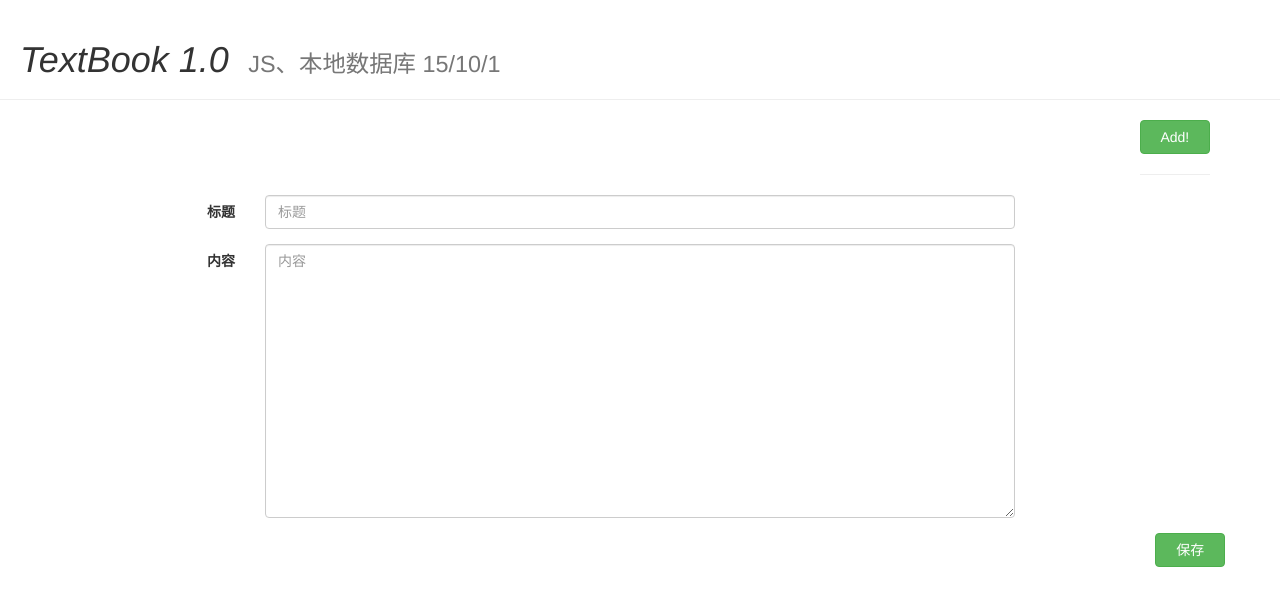
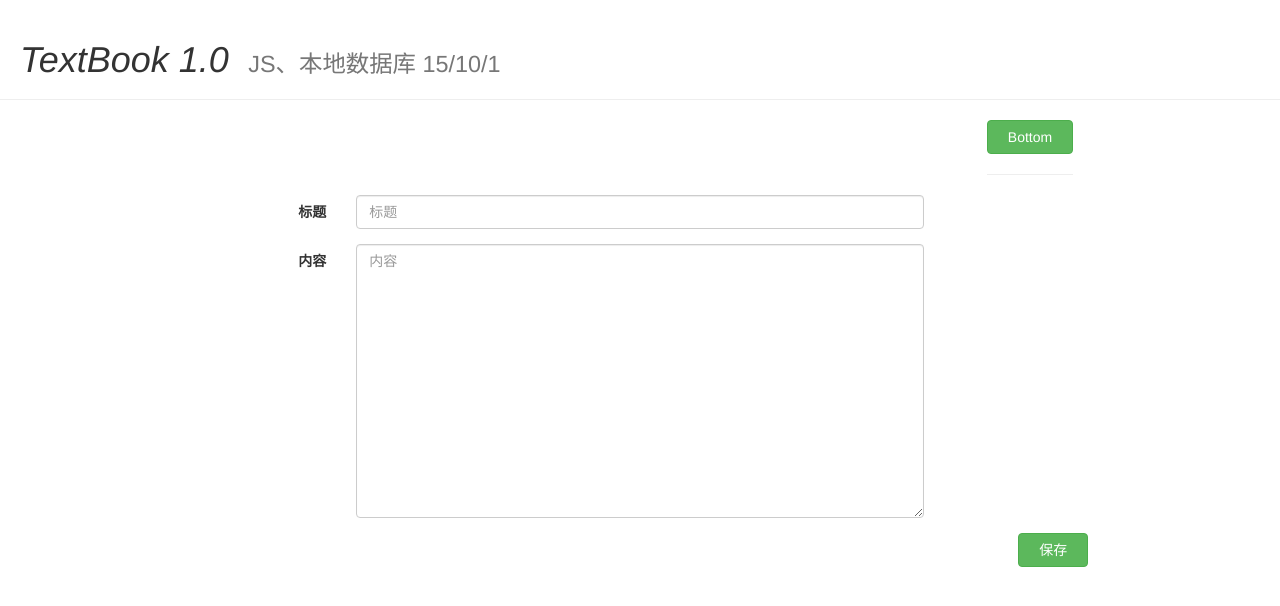
Before and after one commit to Fengxu-W/textBook1.0, a plain HTML site: page index.html in a window 1280 px wide. Drawn offline with Linux system fonts and the light colour scheme.

Commit message:
modified index.html for add <meta>

```diff
--- a/index.html
+++ b/index.html
@@ -3,6 +3,7 @@
 <head>
     <meta charset="UTF-8">
     <title>textbook</title>
+    <meta name="viewport" content="width=device-width, initial-scale=1.0" />
     <link rel="stylesheet" href="bootstrap.min.css">
     <script src="textbook.js"></script>
 </head>
@@ -12,12 +13,12 @@
         <h1><em>&nbsp&nbspTextBook&nbsp1.0</em><small>&nbsp&nbsp&nbspJS、本地数据库 15/10/1</small></h1>
     </div>
 
-    <div class="container">
+    <div class="container" style="width: 70%">
 
         <!--添加按钮，锚点到输入框-->
         <div class="clearfix">
             <div class="pull-right">
-                <a href="#bottom" class="btn btn-success btn-block" role="button">&nbsp&nbspAdd!&nbsp&nbsp</a>
+                <a href="#bottom" class="btn btn-success btn-block" role="button">&nbsp&nbspBottom&nbsp&nbsp</a>
                 <hr>
             </div>
         </div>
```
